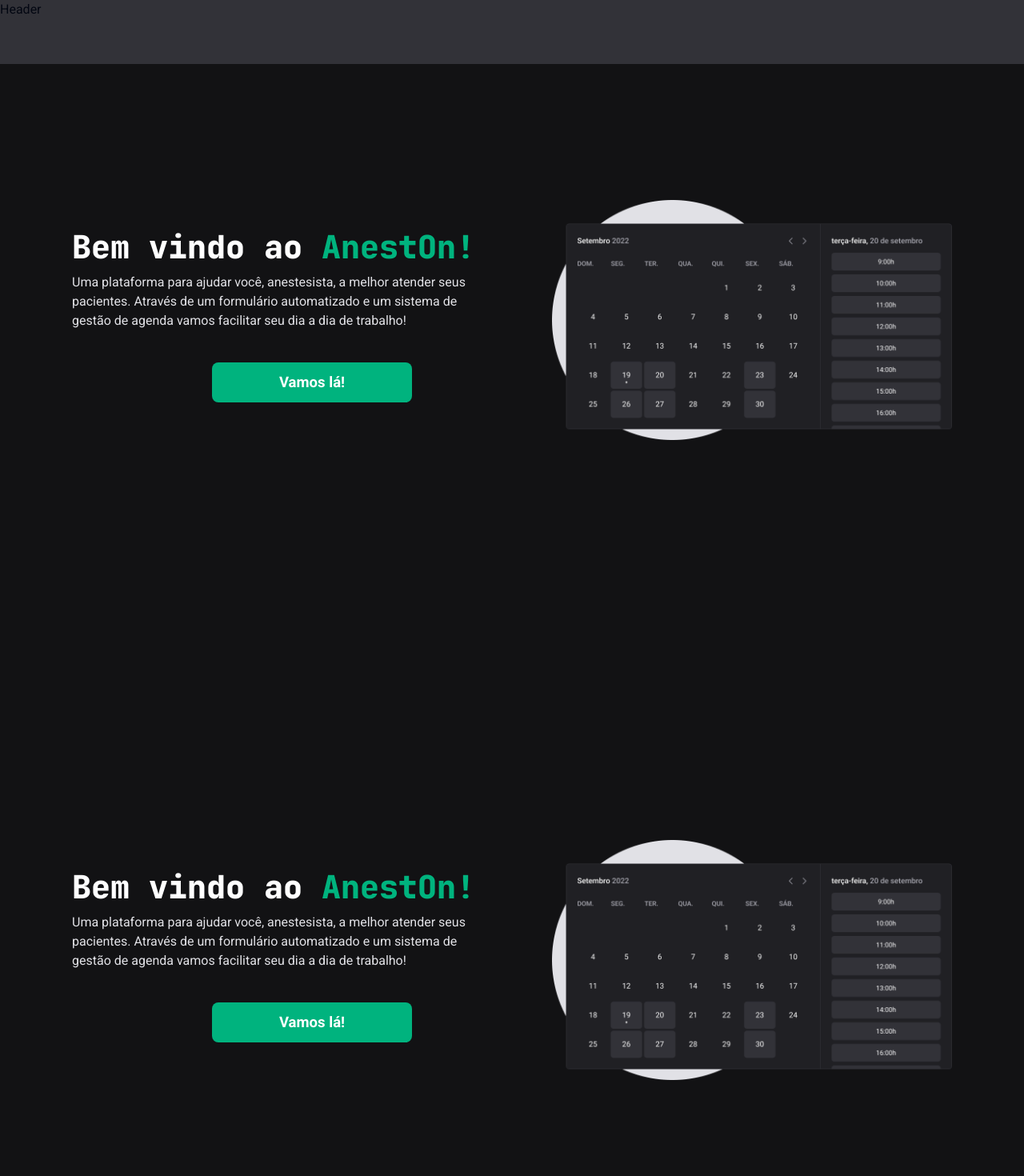
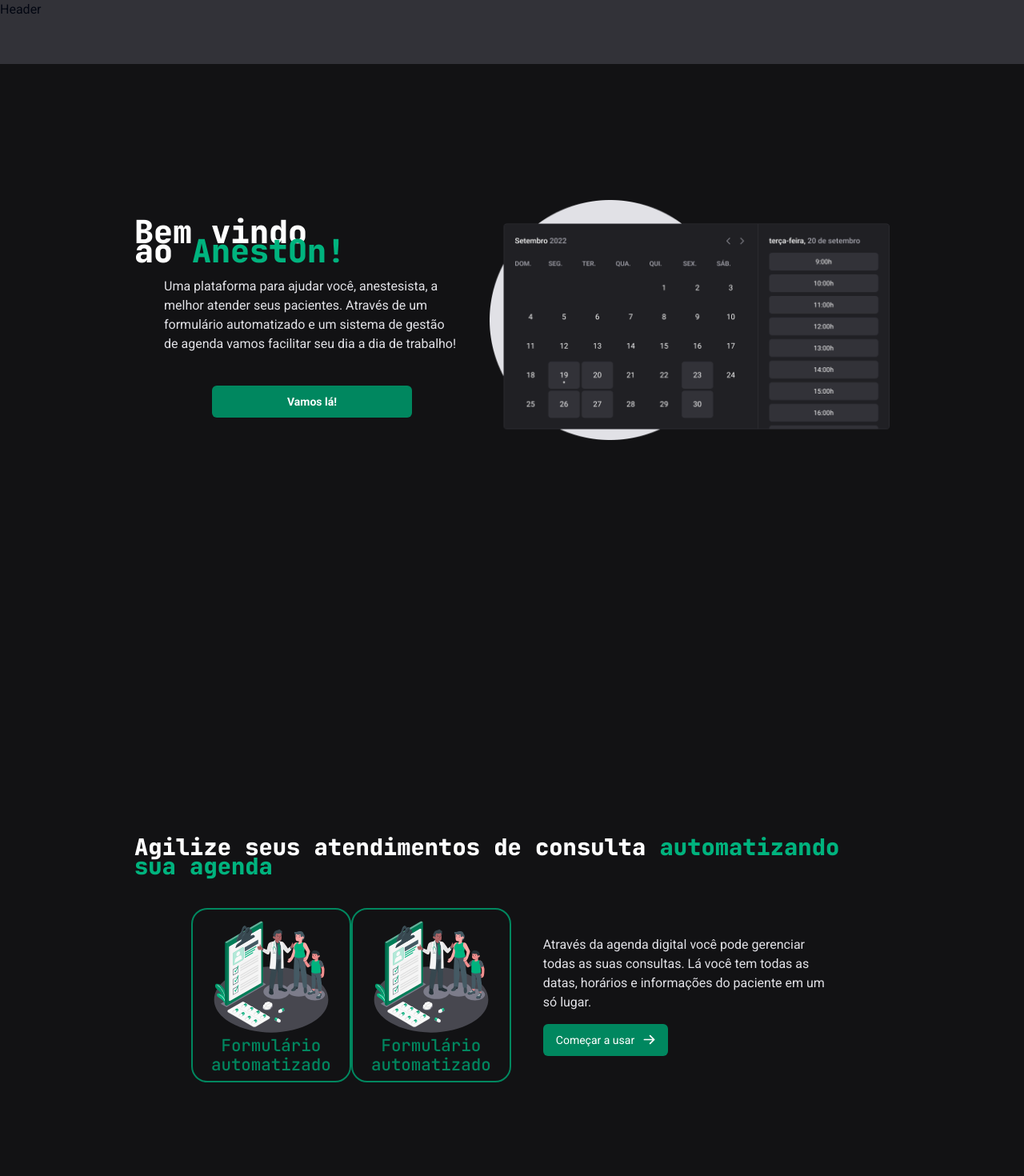
Before and after one commit to anest-on/aneston, a Next.js app: page / in a window 1280 px wide. Shown: the top 1470 px of the page at 80% size. Built offline with nearby package versions, Linux system fonts and the light colour scheme.

Commit message:
home 2 items

```diff
--- a/src/app/fonts.ts
+++ b/src/app/fonts.ts
@@ -7,7 +7,7 @@ export const roboto = Roboto({
   variable: '--font-roboto',
 })
 export const jetBrainsMono = JetBrains_Mono({
-  weight: '800',
+  weight: ['500', '800'],
   subsets: ['latin'],
   variable: '--font-jetBrainsMono',
 })
--- a/src/app/page.tsx
+++ b/src/app/page.tsx
@@ -1,7 +1,11 @@
-import { jetBrainsMono } from './fonts'
+import { jetBrainsMono, roboto } from './fonts'
+
 import homeImg from '../images/homeImg.png'
+import formAutomatizado from '../images/formulario-automatizado.svg'
+import rightArrow from '../images/rightArrowVector.svg'
 
 import Image from 'next/image'
+import { Button } from '@/components/ui/button'
 
 export default function Home() {
   return (
@@ -9,15 +13,19 @@ export default function Home() {
       <div className="bg-gray-600 w-full h-[80px] absolute">Header</div>
 
       <main className=" h-full w-full justify-center flex flex-col bg-gray-900  text-base text-white">
-        <div className="flex h-screen self-center justify-center p-10">
+        <div className="flex h-screen self-center justify-center max-w-[80%] p-10">
           <div className="flex flex-row self-center justify-center w-100 ">
-            <div className="flex flex-col max-w-[600px] justify-center ">
-              <div className="flex w-full">
+            <div className="flex flex-col max-w-[600px] items-center justify-center ">
+              <div className="flex w-full items-center justify-center">
                 <h1 className={`${jetBrainsMono.className} flex text-[2.5rem]`}>
+                  <b>
                     Bem vindo ao&nbsp;
-                  <span className={`${jetBrainsMono.className} text-green-500`}>
+                    <span
+                      className={`${jetBrainsMono.className} text-green-500`}
+                    >
                       AnestOn!
                     </span>
+                  </b>
                 </h1>
               </div>
               <p className="text-gray-100 mt-5 w-5/6">
@@ -26,9 +34,9 @@ export default function Home() {
                 sistema de gestão de agenda vamos facilitar seu dia a dia de
                 trabalho!
               </p>
-              <div className="justify-center flex items-center self-center w-[250px] h-[50px] rounded-lg bg-green-500 text-[1.16rem] mt-[40px]">
+              <Button className="mt-[40px] w-[250px]">
                 <b>Vamos lá!</b>
-              </div>
+              </Button>
             </div>
             <Image
               src={homeImg}
@@ -40,35 +48,75 @@ export default function Home() {
           </div>
         </div>
 
-        <div className="flex h-screen self-center justify-center p-10">
-          <div className="flex flex-row self-center justify-center w-100 ">
-            <div className="flex flex-col max-w-[600px] justify-center ">
-              <div className="flex w-full">
-                <h1 className={`${jetBrainsMono.className} flex text-[2.5rem]`}>
-                  Bem vindo ao&nbsp;
+        <div className="flex h-screen self-center items-center justify-center max-w-[80%] p-10 flex-col">
+          <h2 className={`${jetBrainsMono.className} flex text-[1.8rem] `}>
+            <b>
+              Agilize seus atendimentos de consulta&nbsp;
               <span className={`${jetBrainsMono.className} text-green-500`}>
-                    AnestOn!
+                automatizando sua agenda
               </span>
-                </h1>
-              </div>
-              <p className="text-gray-100 mt-5 w-5/6">
-                Uma plataforma para ajudar você, anestesista, a melhor atender
-                seus pacientes. Através de um formulário automatizado e um
-                sistema de gestão de agenda vamos facilitar seu dia a dia de
-                trabalho!
-              </p>
-              <div className="justify-center flex items-center self-center w-[250px] h-[50px] rounded-lg bg-green-500 text-[1.16rem] mt-[40px]">
-                <b>Vamos lá!</b>
-              </div>
-            </div>
+            </b>
+          </h2>
+          <div className="pt-10 flex flex-row max-w-[85%] items-center ">
+            <div className="flex w-full justify-between ">
+              <Button
+                variant={'outline'}
+                className={`${jetBrainsMono.className} text-[1.3rem] flex flex-col h-full rounded-[20px] border-[2px] w-[200px]`}
+              >
                 <Image
-              src={homeImg}
-              width={500}
+                  src={formAutomatizado}
+                  width={150}
                   height={10}
                   className="self-center"
                   alt=""
                 />
+                Formulário <br />
+                automatizado
+              </Button>
+              <Button
+                variant={'outline'}
+                className={`${jetBrainsMono.className} text-[1.3rem] flex flex-col h-full rounded-[20px] border-[2px] w-[200px] `}
+              >
+                <Image
+                  src={formAutomatizado}
+                  width={150}
+                  height={10}
+                  className="self-center"
+                  alt=""
+                />
+                Formulário <br /> automatizado
+              </Button>
             </div>
+            <div className="ml-10">
+              <p className={`${roboto.className} text-gray-100`}>
+                Através da agenda digital você pode gerenciar todas as suas
+                consultas. Lá você tem todas as datas, horários e informações do
+                paciente em um só lugar.
+              </p>
+              <Button className="mt-[15px]">
+                Começar a usar&nbsp;&nbsp;&nbsp;
+                <Image
+                  src={rightArrow}
+                  width={15}
+                  height={10}
+                  className="self-center"
+                  alt=""
+                />
+              </Button>
+            </div>
+          </div>
+        </div>
+
+        <div className="flex h-screen self-center items-center justify-center max-w-[80%] p-10 flex-col">
+          <h2 className={`${jetBrainsMono.className} flex text-[1.8rem] `}>
+            <b>
+              Porque&nbsp;
+              <span className={`${jetBrainsMono.className} text-green-500`}>
+                digitalizar
+              </span>{' '}
+              o seu trabalho?
+            </b>
+          </h2>
         </div>
       </main>
     </>
```
Also changed, not shown: src/images/formulario-automatizado.svg (added), src/images/rightArrowVector.svg (added). Lines whose indentation alone changed are shown as unchanged.
